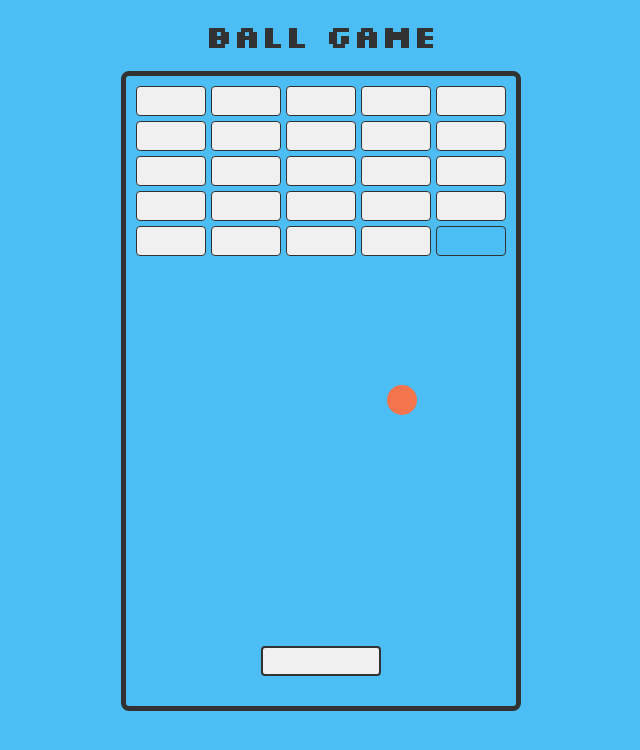
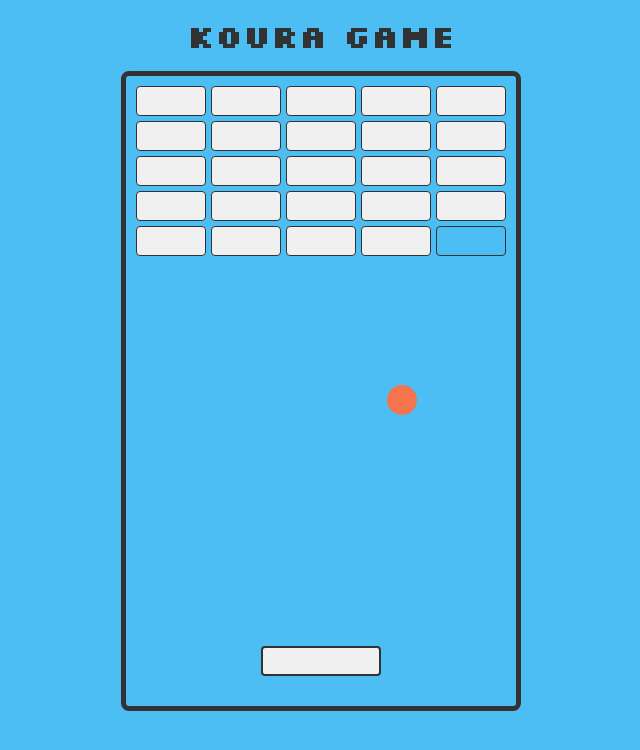
Before and after one commit to KhalilAndolsi/ball, a plain HTML site: page index.html in a window 1280 px wide. Shown: the whole page, without its empty margins (319-959 px from the left). Drawn offline with Linux system fonts and the light colour scheme.

Commit message:
Update index.html

```diff
--- a/index.html
+++ b/index.html
@@ -3,11 +3,11 @@
   <head>
     <meta charset="UTF-8" />
     <meta name="viewport" content="width=device-width, initial-scale=1.0" />
-    <title>Ball</title>
+    <title>koura Game</title>
     <link rel="stylesheet" href="style.css">
   </head>
   <body>
-    <h1>Ball Game</h1>
+    <h1>Koura Game</h1>
     <div id="gameContainer">
       <div id="tabsContainer">
       </div>
```
